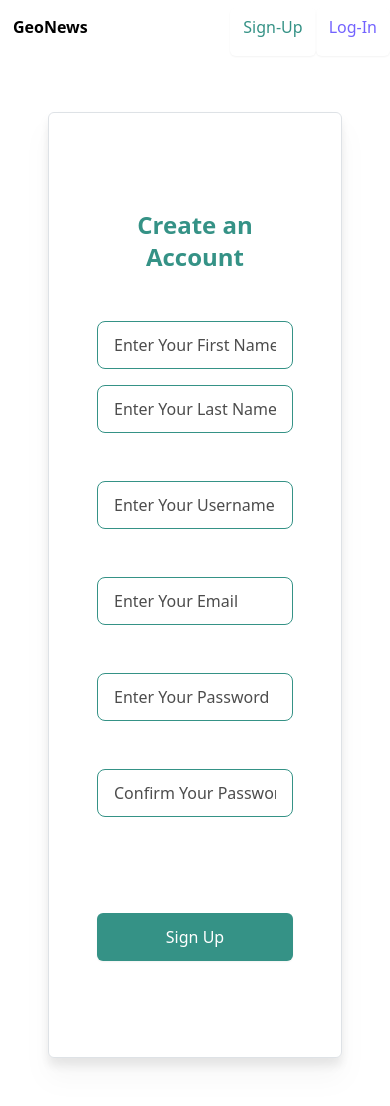
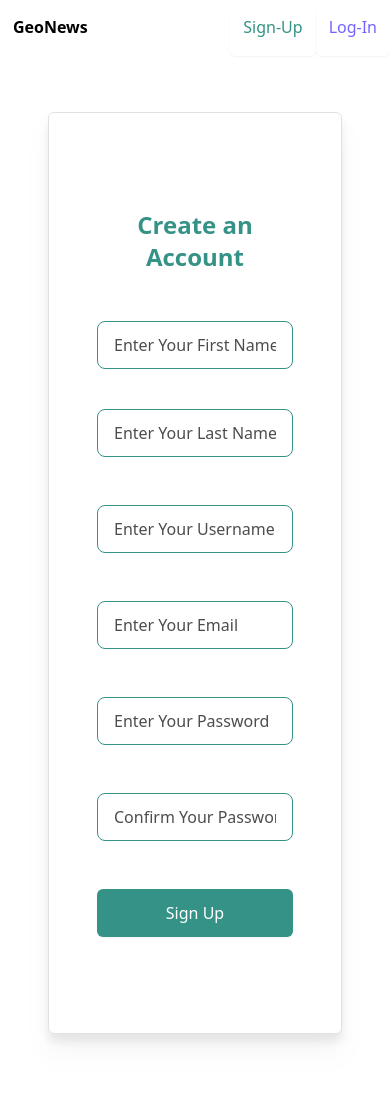
Before and after one commit to amine2241/GeoNews, a React (Create React App) app in the folder client/: page /SignUp in a window 390 px wide. After the commit the page ends 1082 px from the top, so only its background shows below. Built offline with nearby package versions, Linux system fonts and the light colour scheme.

Commit message:
slight alteration to signup

```diff
--- a/client/src/Components/SignUpForm.js
+++ b/client/src/Components/SignUpForm.js
@@ -41,7 +41,6 @@ const SignUpForm = () => {
       setpasswordMatch('Passwords do not match!')
     }else{
 
-      setpasswordMatch('')
       axios.post('http://localhost:9000/user/registration', formData, {
         headers: {
           "Content-Type": "application/json",
@@ -103,8 +102,8 @@ const SignUpForm = () => {
               Create an Account
             </h1>
             <div className="w-full mt-5 sm:mt-8">
-              <div className="mx-auto w-full sm:max-w-md md:max-w-lg flex flex-col gap-5">
-                <div className="flex flex-col sm:flex-row gap-3">
+              <div className="mx-auto w-full sm:max-w-md md:max-w-lg flex flex-col gap-4">
+                <div className="flex flex-col sm:flex-row gap-3 ">
                   <div>
                     <input
                         type="text"
@@ -119,7 +118,7 @@ const SignUpForm = () => {
                         <div className="label">
                           <span className="label-text-alt text-red-500">{firstNameError}</span>
                         </div>
-                        : ''}
+                        : <div> &nbsp;</div>}
                   </div>
                   <div>
                     <input
@@ -135,7 +134,7 @@ const SignUpForm = () => {
                         <div className="label">
                           <span className="label-text-alt text-red-500">{lastNameError}</span>
                         </div>
-                        : ''}
+                        : <div> &nbsp;</div>}
                   </div>
                 </div>
                 <div>
@@ -148,7 +147,9 @@ const SignUpForm = () => {
                       onChange={handleChange}
                       onInput={() => emptyUNerrors()}
                   />
-                  <span className="label-text-alt text-red-500">{UsernameError}{Unique}</span>
+                  {UsernameError || Unique ?
+                      <span className="label-text-alt text-red-500">{UsernameError}{Unique}</span>
+                      : <div> &nbsp;</div>}
                 </div>
                 <div>
                   <input
@@ -162,8 +163,9 @@ const SignUpForm = () => {
                   />
                   {emailError ?
                       <span className="label-text-alt text-red-500">{emailError}</span>
-                      : ''}
+                      : <div> &nbsp;</div>}
                 </div>
+                <div>
                 <input
                     type="text"
                     name="password"
@@ -175,8 +177,10 @@ const SignUpForm = () => {
                     onInput={() => setPasswordError('')}
                 />
                 {passwordError ?
-                    <span className="label-text-alt text-red-500">{passwordError}</span>
-                    : ''}
+                    <span className="label-text-alt text-red-500 ">{passwordError}</span>
+                    : <div> &nbsp;</div>}
+                </div>
+                <div>
                 <input
                     type="Password"
                     name="ConfPassword"
@@ -185,7 +189,10 @@ const SignUpForm = () => {
                     className="input input-bordered border-[#359286] w-full text-black placeholder:text-black/70"
                     onInput={() => setpasswordMatch('')}
                 />
-                <span className="label-text-alt text-red-500">{passwordMatch}</span>
+                  {passwordMatch ?
+                      <span className="label-text-alt text-red-500">{passwordMatch}</span>
+                      :  <div> &nbsp;</div>}
+                </div>
 
                 <div className="flex flex-col md:flex-row gap-2 md:gap-4 justify-center items-center">
                   <button type="submit"
```
Also changed, not shown: 1 other file (tests, documents, lock files or other folders).
